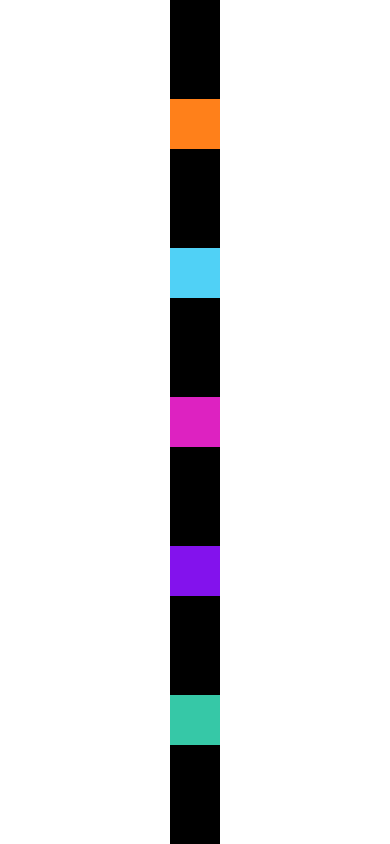
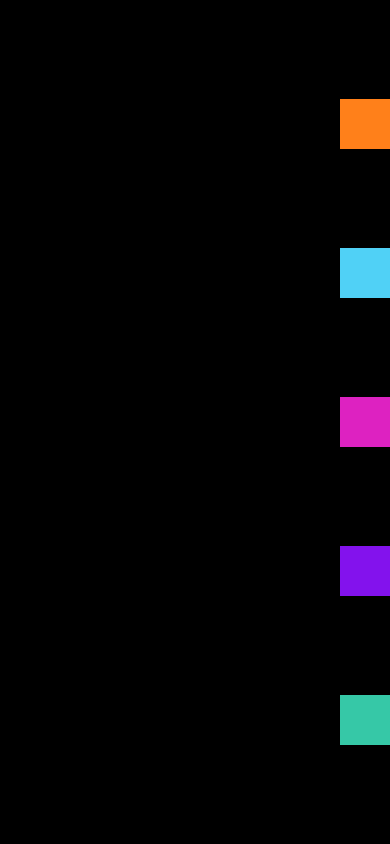
Before and after one commit to NathanaelCarauna/React-native-curso-cod3r, a React Native app: screen / in a window 390 px wide. Built offline with nearby package versions, Linux system fonts and the light colour scheme.

Commit message:
FlexboxV2, alignItems crosAxis

```diff
--- a/src/App.js
+++ b/src/App.js
@@ -22,11 +22,13 @@
 import DigiteSeuNome from './components/DigiteSeuNome';
 import Quadrado from './components/layout/Quadrado';
 import FlexboxV1 from './components/layout/FlexboxV1';
+import FlexboxV2 from './components/layout/FlexboxV2';
 
 export default () => (
   <SafeAreaView style={styles.App}>
+    <FlexboxV2 />
+    {/*
     <FlexboxV1 />
-    {/*
     <DigiteSeuNome/>
     <ListaProdutosV2 />
     <ListaProdutos />
--- /dev/null
+++ b/src/components/layout/FlexboxV2.js
@@ -0,0 +1,26 @@
+import React from 'react';
+import { StyleSheet, View } from 'react-native';
+import Quadrado from './Quadrado';
+
+
+export default props => {
+    return (
+        <View style={style.FlexV1}>
+            <Quadrado cor="#ff801a" />
+            <Quadrado cor="#50d1f6" />
+            <Quadrado cor="#dd22c1" />
+            <Quadrado cor="#8312ed" />
+            <Quadrado cor="#36c8a7" />
+        </View>
+    )
+}
+
+const style = StyleSheet.create({
+    FlexV1:{
+        flex: 1,
+        justifyContent: 'space-evenly',
+        backgroundColor: "black",
+        alignItems: "flex-end",
+        width: "100%",
+    }
+})
```
